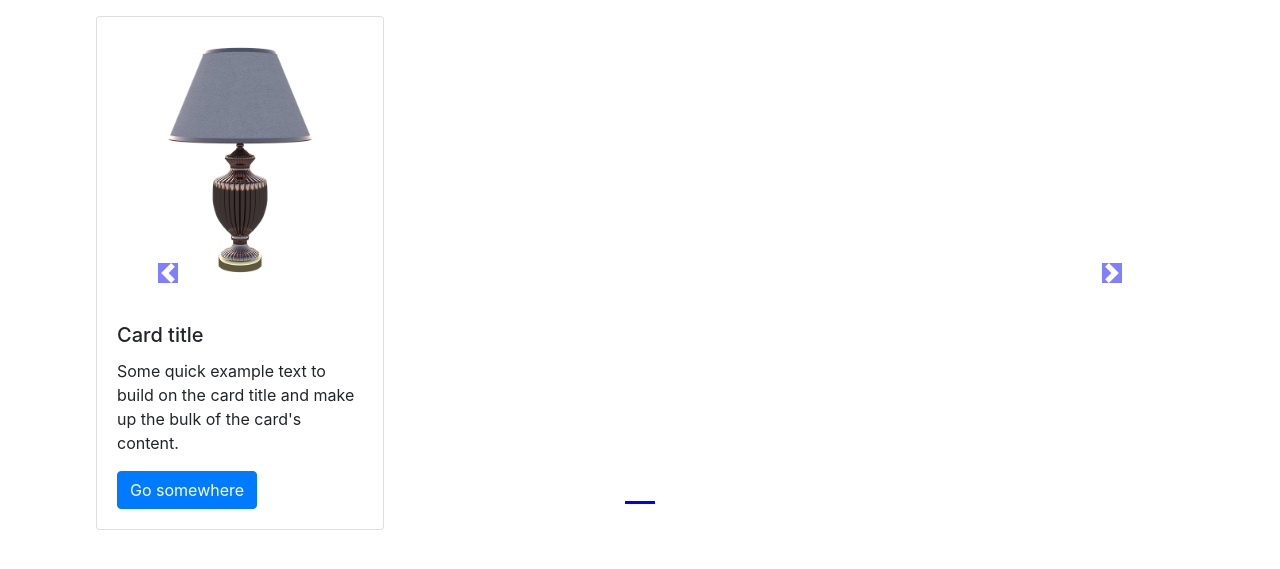
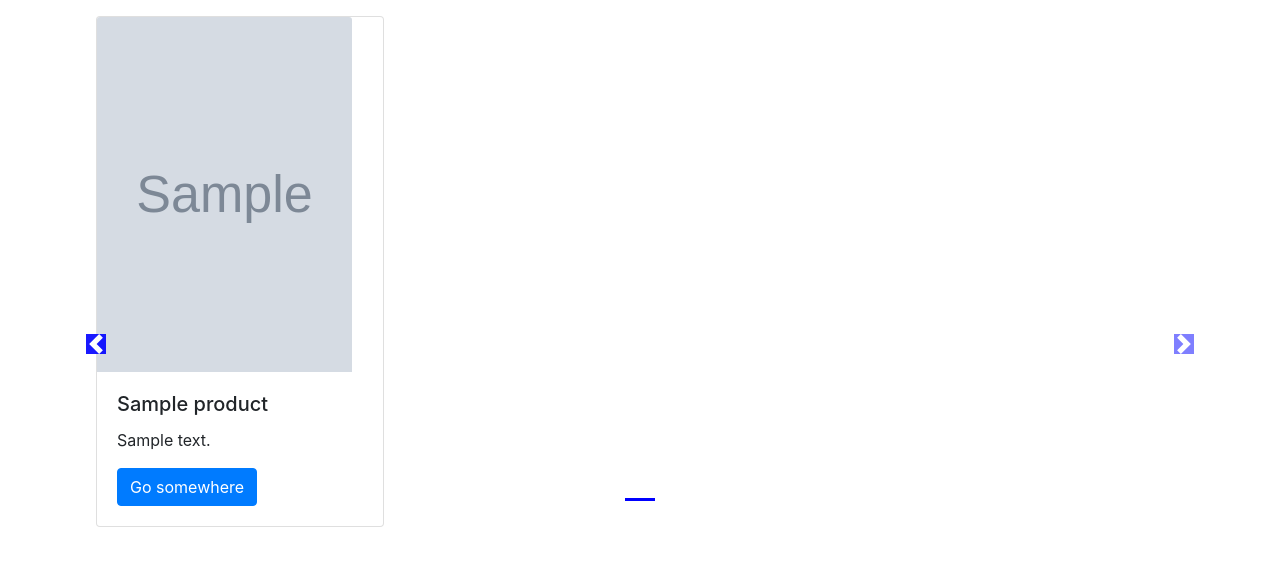
Before and after one commit to rhythmvashist/eCommerce, a Django app: page /shop/ in a window 1280 px wide. Shown: the part 56-625 px from the top of the page. Run offline with Django 3.2, Linux system fonts and the light colour scheme; tables that the repository leaves empty hold one stand-in row (values such as "Sample post"); grey boxes marked "Sample" are stand-in pictures; some libraries are stand-ins or nearby versions.

Commit message:
fixed the carousel scrolling issue

```diff
--- a/templates/shop/index.html
+++ b/templates/shop/index.html
@@ -10,8 +10,8 @@
           background-color: blue;
             }
           .col-md-3 img{
-          width:100%;
-          height:auto;
+          width:255px;
+          height:355px;
           }
           body .carousel-indicator li{
           background-color: blue;
@@ -47,10 +47,10 @@
           <div class="carousel-item active">
             <div class="col-xs-3 col-sm-3 col-md-3">
               <div class="card" style="width: 18rem;">
-                <img src='{% static "shop/test.jpg" %}' class="card-img-top" alt="...">
+                <img src='/media/{{ product.0.image }}' class="card-img-top" alt="...">
                 <div class="card-body">
-                    <h5 class="card-title">Card title</h5>
-                    <p class="card-text">Some quick example text to build on the card title and make up the bulk of the card's content.</p>
+                    <h5 class="card-title">{{ product.0.product_name }}</h5>
+                    <p class="card-text">{{ product.0.desc }}</p>
                     <a href="#" class="btn btn-primary">Go somewhere</a>
                 </div>
               </div>
@@ -60,22 +60,22 @@
            {% for i in product|slice:"1:"%}
             <div class="col-xs-3 col-sm-3 col-md-3">
               <div class="card" style="width: 18rem;">
-                <img src='{% static "shop/test.jpg" %}' class="card-img-top" alt="...">
+                <img src='/media/{{ i.image }}' class="card-img-top" alt="...">
                 <div class="card-body">
-                  <h5 class="card-title">Card title</h5>
-                  <p class="card-text">Some quick example text to build on the card title and make up the bulk of the card's content.</p>
-                  <a href="#" class="btn btn-primary">Go somewhere</a>
+                  <h5 class="card-title">{{ i.product_name }}</h5>
+                  <p class="card-text">{{ i.desc }}</p>
+                  <a href="#" class="btn btn-primary">Add to Cart </a>
                 </div>
               </div>
             </div>
-          {% if forloop.counter|divisibleby:3 and forloop.counter > 0 and not forloop.last %}
-              </div><div class="carousel-item active">
-
-          {% endif %}
-          {% endfor %}
+            {% if forloop.counter|divisibleby:3 and forloop.counter > 0 and not forloop.last %}
+                </div><div class="carousel-item">
+            {% endif %}
+           {% endfor %}
 
 
 
+    </div>
     </div>
     </div>
 
@@ -88,5 +88,5 @@
     </a>
 
 {% endblock %}
+
 </div>
-</div>
```
Also changed, not shown: eCommerce/urls.py (+5 -5 lines), shop/models.py (+9 -8 lines), shop/urls.py (+6 -8 lines), shop/views.py (+17 -10 lines).
